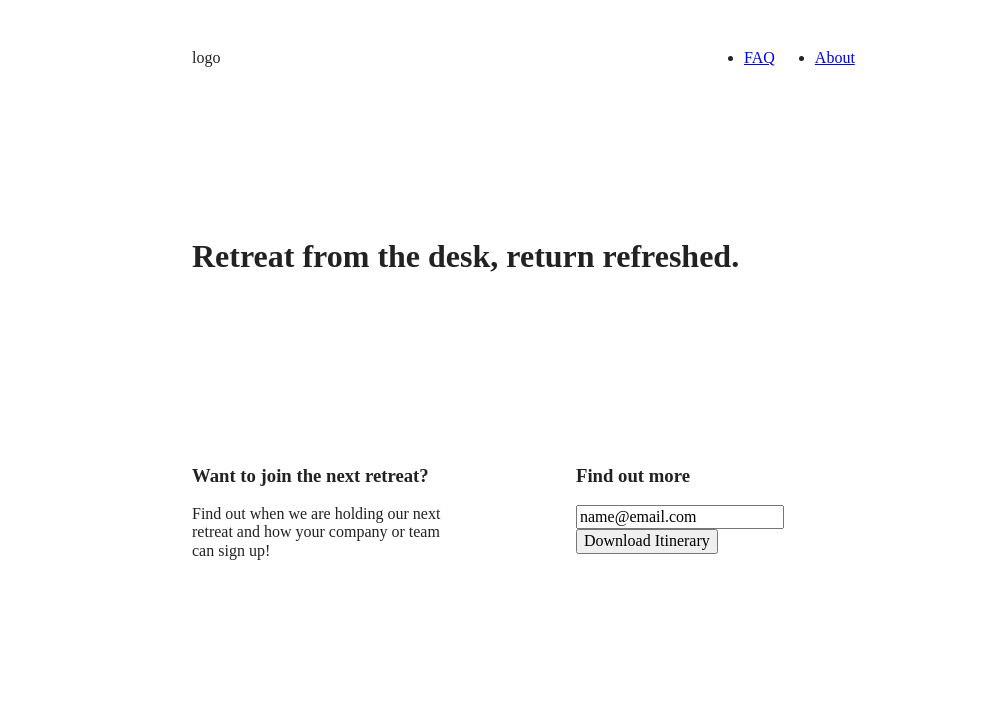
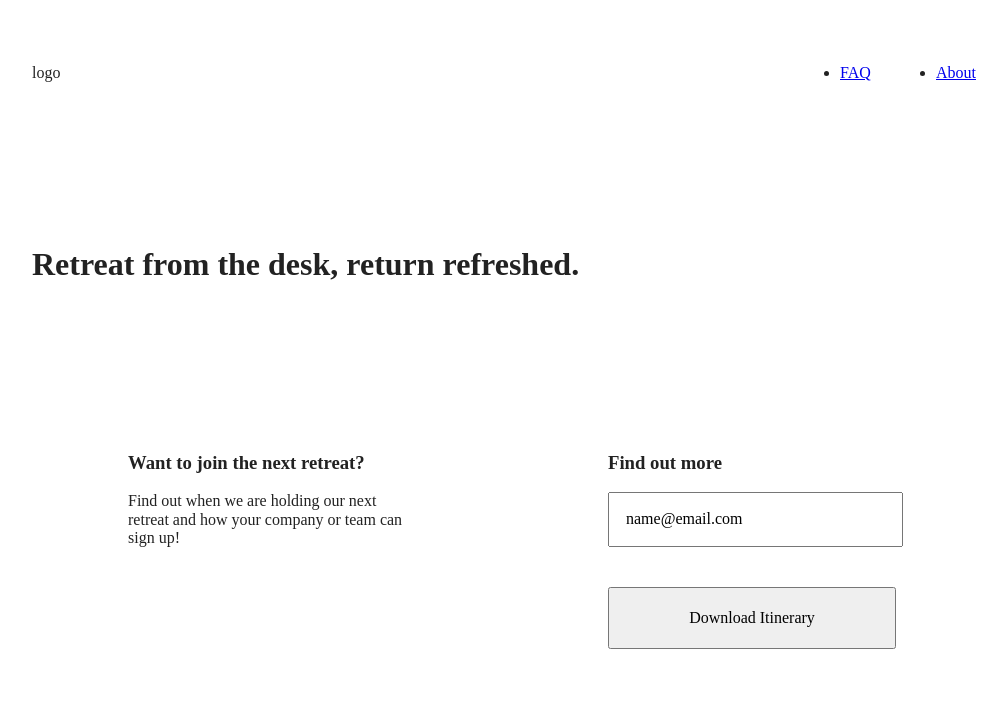
Before and after one commit to tiff3b/unplugged, a website built with Parcel: page index.html in a window 1280 px wide. Shown: the top 723 px of the page, without its empty margins (128-1133 px from the left). Built offline with nearby package versions, Linux system fonts and the light colour scheme.

Commit message:
Update inputs and added desktop styles

```diff
--- a/css/main.css
+++ b/css/main.css
@@ -169,6 +169,18 @@ footer .copyright{
 aside {
   display: flex;
   justify-content: center;
+}
+
+[type="text"] {
+  padding: 1em;
+  margin-bottom: 20px;
+  width: 90%
+}
+
+ [type="button"]{
+  padding: 20px 0;
+  margin-top: 20px;
+  width: 100%;
 }
 
 .features {
@@ -368,6 +380,10 @@ aside {
 
   /*--------------MAIN AREA-------------*/
 
+  .hero-area h1{
+    margin: 0;
+    width: 80%;
+  }
   aside .content-wrapper{
     margin: 50px 0;
     display: flex;
@@ -404,6 +420,9 @@ footer .content-wrapper{
   justify-content: space-between;
 }
 
+footer .content-wrapper{
+  justify-content: space-around;
+}
 .footer-content {
   display: flex;
   justify-content: space-between;
@@ -476,6 +495,41 @@ footer .content-wrapper{
 /*----------------DESKTOP STYLES---------------*/
 @media only screen and (min-width: 1200px){
 
+  .content-wrapper{
+    max-width: 960px;
+  }
+  header .content-wrapper{
+    margin: 15px 0;
+  }
+  nav{
+    width: 25%;
+  }
+
+  footer .content-wrapper{
+    justify-content: space-between;
+  }
+
+  /*-------------MAIN--------------*/
+
+  .hero-area .content-wrapper h1{
+    width: 70%;
+  }
+  aside .content-wrapper{
+    display: flex;
+    justify-content: space-around;
+  }
+  aside .content-wrapper .form-description, aside .content-wrapper .form{
+    width: 30%;
+  }
+
+  .features article {
+    flex-basis: 26%;
+  }
+
+  /*-----------------ABOUT---------------------*/
+  mission .content-wrapper h2{
+    width: 90%;
+  }
 }
 
 /* ==========================================================================
```
